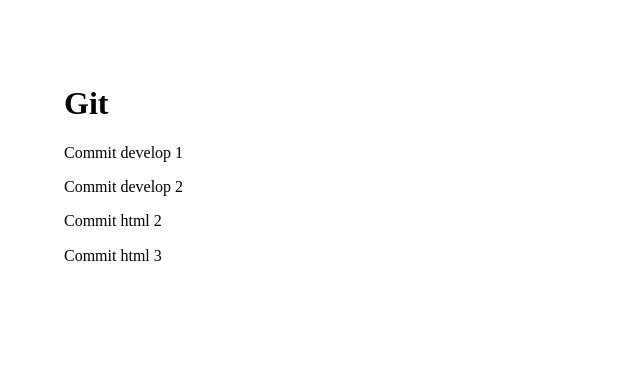
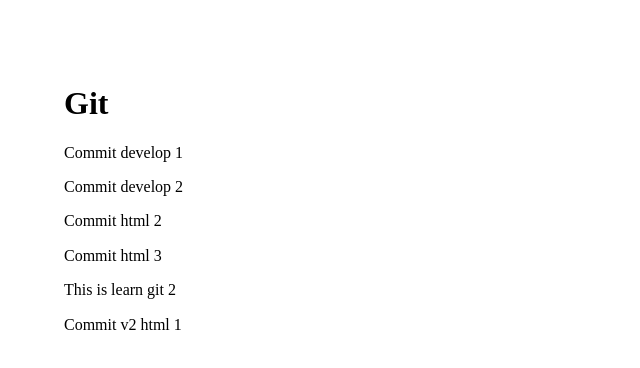
Before and after one commit to tattoo8436/learn-git, a React (Vite) app: page /git in a window 1280 px wide. Shown: the top 368 px of the page, without its empty margins (0-640 px from the left). Built offline with nearby package versions, Linux system fonts and the light colour scheme.

Commit message:
Commit v2 html 1

```diff
--- a/src/pages/git/index.tsx
+++ b/src/pages/git/index.tsx
@@ -9,6 +9,11 @@ const Git = () => {
       <p>Commit develop 2</p>
       <p>Commit html 2</p>
       <p>Commit html 3</p>
+
+      <div>
+        <p>This is learn git 2</p>
+        <p>Commit v2 html 1</p>
+      </div>
     </div>
   );
 };
```
